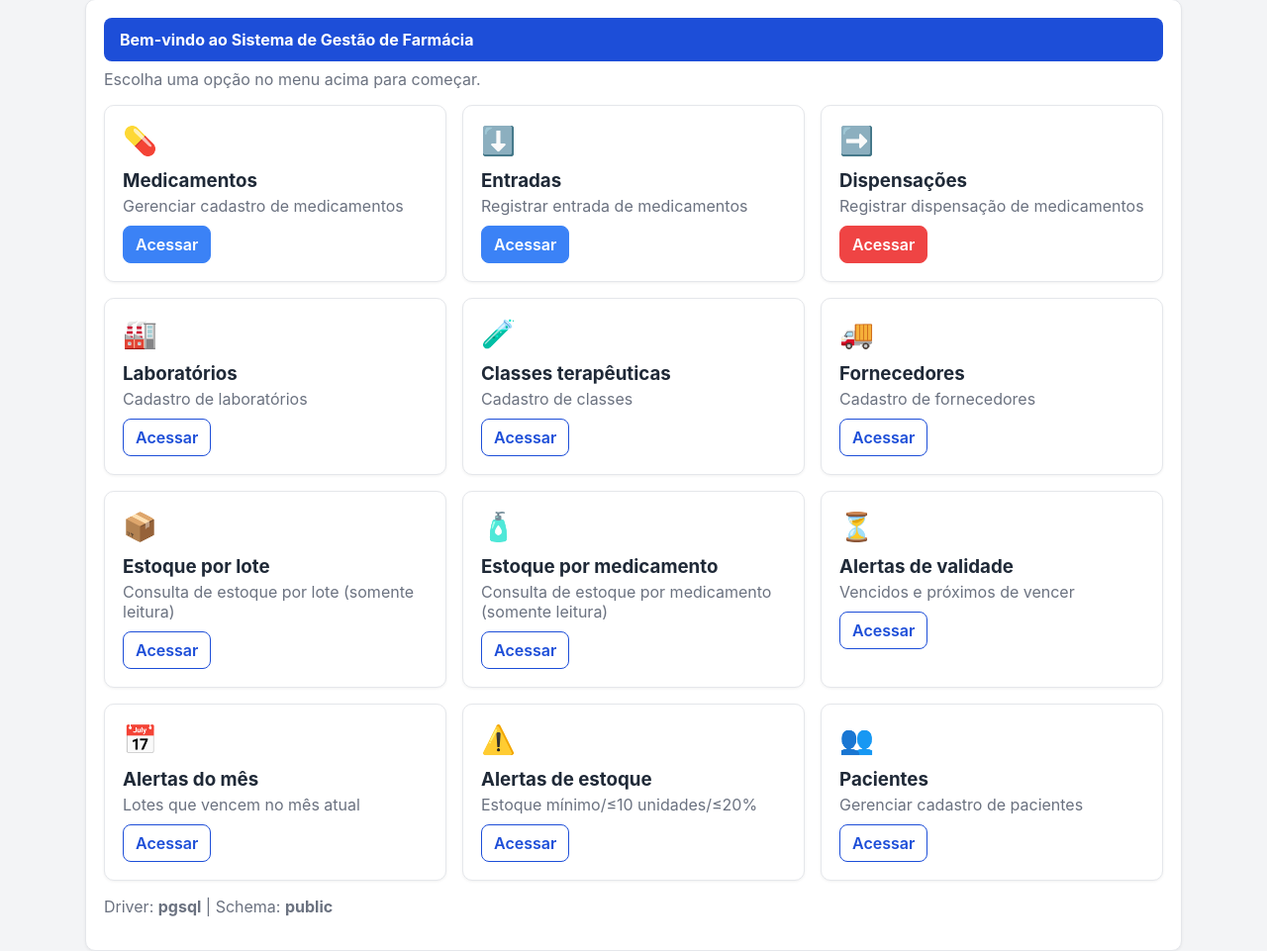
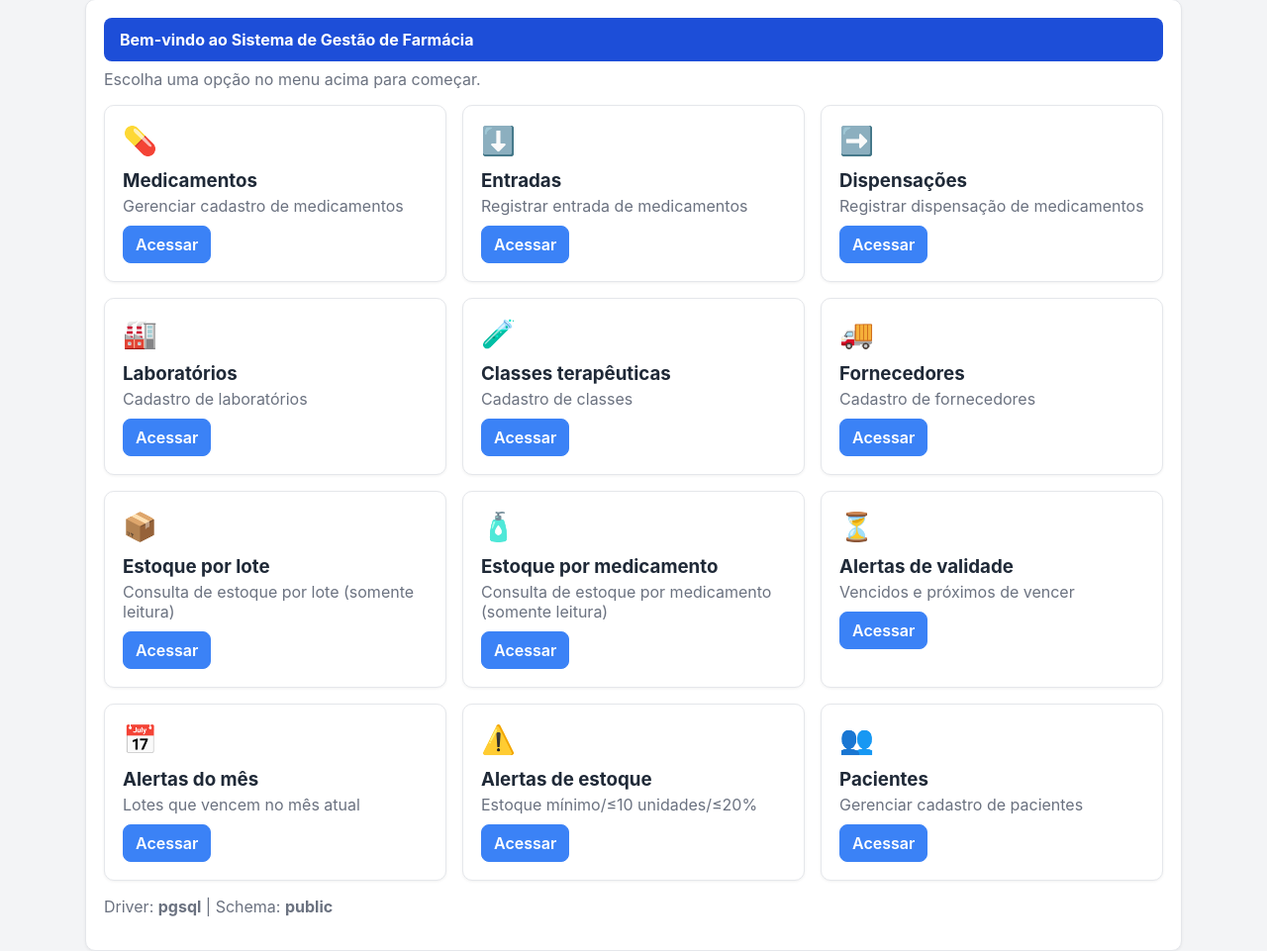
Before and after one commit to miguelguara/Site-Farmacia_em-PHP, a PHP site: page / in a window 1280 px wide. Shown: the part 245-1206 px from the top of the page at 99% size. Run offline with PHP 8.4, Linux system fonts and the light colour scheme; some libraries are stand-ins or nearby versions.

Commit message:
Update index.php

```diff
--- a/views/home/index.php
+++ b/views/home/index.php
@@ -23,61 +23,61 @@ $schema = Database::schema();
       <div class="icon">➡️</div>
       <h3>Dispensações</h3>
       <p>Registrar dispensação de medicamentos</p>
-      <a class="btn btn-danger" href="?controller=table&action=index&name=dispensacoes">Acessar</a>
+      <a class="btn btn-primary" href="?controller=table&action=index&name=dispensacoes">Acessar</a>
     </div>
     <div class="tile">
       <div class="icon">🏭</div>
       <h3>Laboratórios</h3>
       <p>Cadastro de laboratórios</p>
-      <a class="btn btn-outline" href="?controller=table&action=index&name=laboratorios">Acessar</a>
+      <a class="btn btn-primary" href="?controller=table&action=index&name=laboratorios">Acessar</a>
     </div>
     <div class="tile">
       <div class="icon">🧪</div>
       <h3>Classes terapêuticas</h3>
       <p>Cadastro de classes</p>
-      <a class="btn btn-outline" href="?controller=table&action=index&name=classes_terapeuticas">Acessar</a>
+      <a class="btn btn-primary" href="?controller=table&action=index&name=classes_terapeuticas">Acessar</a>
     </div>
     <div class="tile">
       <div class="icon">🚚</div>
       <h3>Fornecedores</h3>
       <p>Cadastro de fornecedores</p>
-      <a class="btn btn-outline" href="?controller=table&action=index&name=fornecedores">Acessar</a>
+      <a class="btn btn-primary" href="?controller=table&action=index&name=fornecedores">Acessar</a>
     </div>
     <div class="tile">
       <div class="icon">📦</div>
       <h3>Estoque por lote</h3>
       <p>Consulta de estoque por lote (somente leitura)</p>
-      <a class="btn btn-outline" href="?controller=table&action=index&name=vw_estoque_por_lote">Acessar</a>
+      <a class="btn btn-primary" href="?controller=table&action=index&name=vw_estoque_por_lote">Acessar</a>
     </div>
     <div class="tile">
       <div class="icon">🧴</div>
       <h3>Estoque por medicamento</h3>
       <p>Consulta de estoque por medicamento (somente leitura)</p>
-      <a class="btn btn-outline" href="?controller=table&action=index&name=vw_estoque_por_medicamento">Acessar</a>
+      <a class="btn btn-primary" href="?controller=table&action=index&name=vw_estoque_por_medicamento">Acessar</a>
     </div>
     <div class="tile">
       <div class="icon">⏳</div>
       <h3>Alertas de validade</h3>
       <p>Vencidos e próximos de vencer</p>
-      <a class="btn btn-outline" href="?controller=table&action=index&name=vw_alerta_validade">Acessar</a>
+      <a class="btn btn-primary" href="?controller=table&action=index&name=vw_alerta_validade">Acessar</a>
     </div>
     <div class="tile">
       <div class="icon">📅</div>
       <h3>Alertas do mês</h3>
       <p>Lotes que vencem no mês atual</p>
-      <a class="btn btn-outline" href="?controller=table&action=index&name=vw_alerta_validade_mes_atual">Acessar</a>
+      <a class="btn btn-primary" href="?controller=table&action=index&name=vw_alerta_validade_mes_atual">Acessar</a>
     </div>
     <div class="tile">
       <div class="icon">⚠️</div>
       <h3>Alertas de estoque</h3>
       <p>Estoque mínimo/≤10 unidades/≤20%</p>
-      <a class="btn btn-outline" href="?controller=table&action=index&name=vw_alerta_estoque_baixo">Acessar</a>
+      <a class="btn btn-primary" href="?controller=table&action=index&name=vw_alerta_estoque_baixo">Acessar</a>
     </div>
     <div class="tile">
       <div class="icon">👥</div>
       <h3>Pacientes</h3>
       <p>Gerenciar cadastro de pacientes</p>
-      <a class="btn btn-outline" href="?controller=table&action=index&name=pacientes">Acessar</a>
+      <a class="btn btn-primary" href="?controller=table&action=index&name=pacientes">Acessar</a>
     </div>
   </div>
 
```
